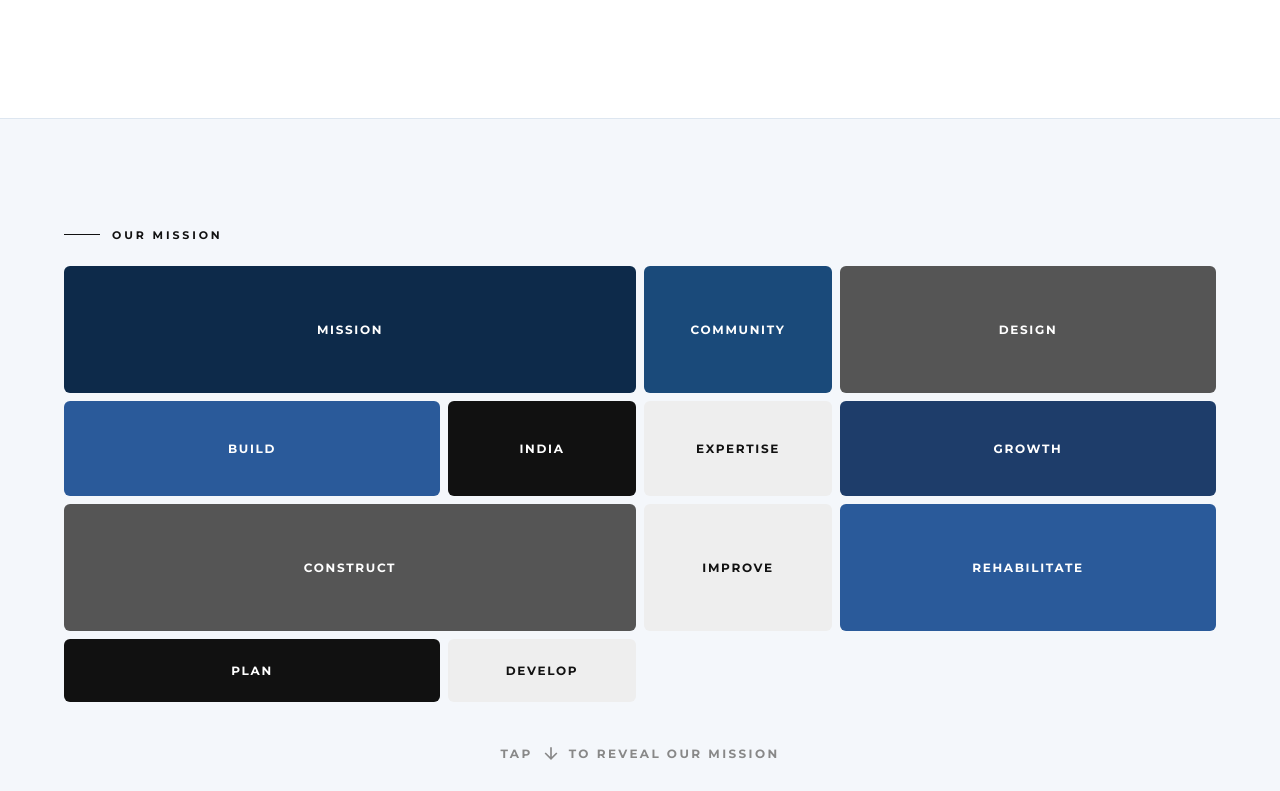
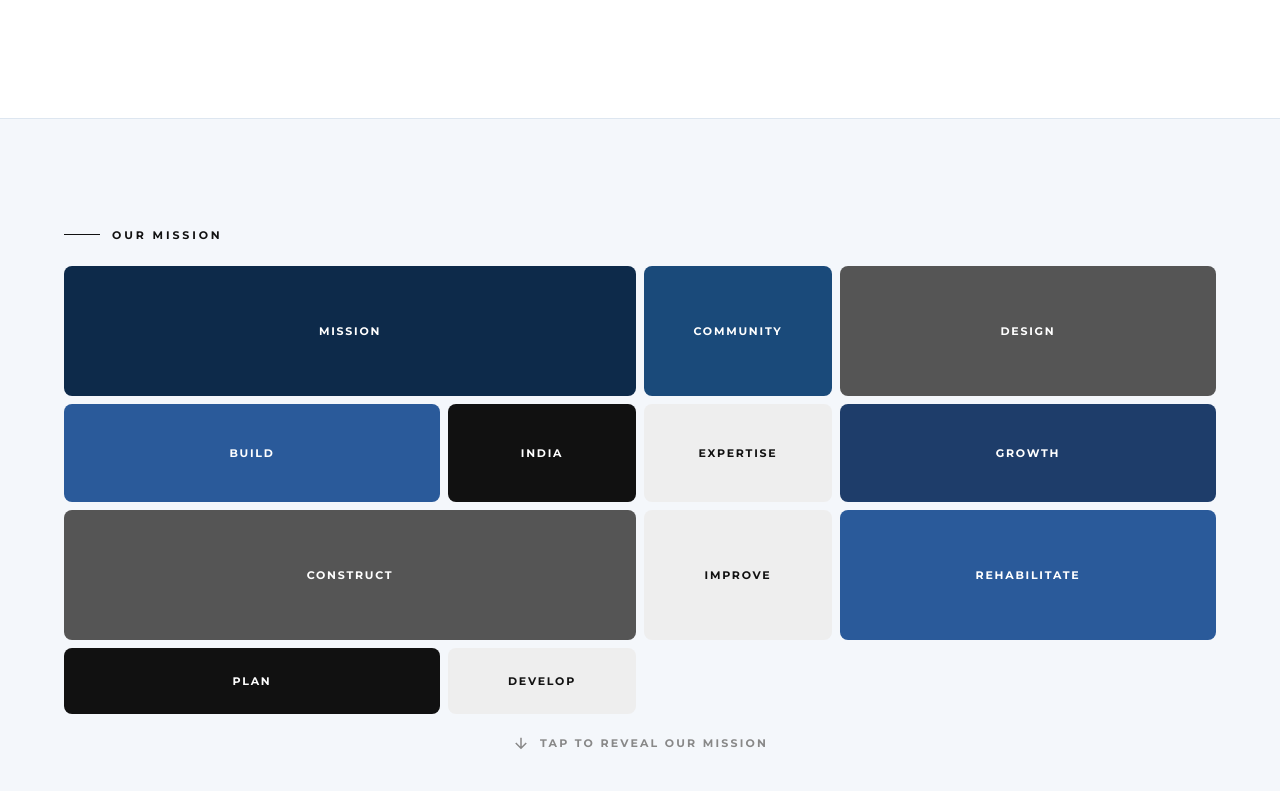
Before and after one commit to shinedigital-s/rosa-group, a React (Vite) app: page /about in a window 1280 px wide. Shown: the part 1509-2300 px from the top of the page. Built offline with nearby package versions, Linux system fonts and the light colour scheme.

Commit message:
IMAGES UPDATED

```diff
--- a/src/components/Navbar.css
+++ b/src/components/Navbar.css
@@ -28,7 +28,7 @@
 }
 
 .nav__logo-img {
-  height: 44px;
+  height: 56px;
   width: auto;
   display: block;
 }
--- a/src/components/Navbar.jsx
+++ b/src/components/Navbar.jsx
@@ -34,7 +34,7 @@ export default function Navbar() {
         {/* LOGO — drop logo.png into src/assets/ */}
         <NavLink to="/" className="nav__logo">
           <img
-            src="src/assets/logo.png"
+            src="src/assets/projects/logo.jpg"
             alt="The ROSA Group"
             className="nav__logo-img"
             onError={e => {
--- a/src/pages/About.css
+++ b/src/pages/About.css
@@ -141,7 +141,7 @@
    3. MISSION — bento smash
 ══════════════════════════════════════════ */
 .about-mission {
-  padding: 100px 0 80px;
+  padding: 100px 0 100px;
   background: #f4f7fb;
   border-top: 1px solid #dde6f0;
 }
@@ -151,14 +151,26 @@
 }
 
 .mission-bento {
-  cursor: pointer;
   min-height: 400px;
   display: flex;
   flex-direction: column;
   align-items: stretch;
-  gap: 1.5rem;
+  gap: 0;
   position: relative;
   user-select: none;
+  overflow: hidden;
+}
+
+.mission-bento--idle {
+  cursor: pointer;
+}
+
+.mission-bento--idle:hover .brick {
+  transform: scale(1.018);
+}
+
+.mission-bento--idle:hover .brick:nth-child(odd) {
+  transform: scale(1.028) rotate(0.4deg);
 }
 
 .mission-bento__wall {
@@ -173,44 +185,37 @@
   align-items: center;
   justify-content: center;
   font-family: var(--font-body);
-  font-size: 12px;
+  font-size: 11px;
   font-weight: 700;
-  letter-spacing: 0.14em;
+  letter-spacing: 0.16em;
   text-transform: uppercase;
-  border-radius: 6px;
-  transition: transform 0.2s var(--ease);
-  will-change: transform;
+  border-radius: 8px;
+  will-change: transform, opacity;
+  transition: transform 0.22s var(--ease);
 }
 
 .brick--small {
-  padding: 24px 16px;
+  padding: 26px 16px;
 }
 
 .brick--medium {
-  padding: 40px 20px;
+  padding: 42px 20px;
 }
 
 .brick--large {
-  padding: 56px 24px;
+  padding: 58px 24px;
   grid-column: span 2;
 }
 
-.mission-bento:hover .brick {
-  transform: scale(1.02);
-}
-
-.mission-bento:hover .brick:nth-child(odd) {
-  transform: scale(1.03) rotate(0.5deg);
-}
-
+/* Hint */
 .mission-bento__hint {
   display: flex;
   align-items: center;
   justify-content: center;
-  gap: 8px;
-  padding: 16px;
+  gap: 10px;
+  padding: 20px;
   color: var(--muted);
-  font-size: 12px;
+  font-size: 11px;
   font-weight: 700;
   letter-spacing: 0.2em;
   text-transform: uppercase;
@@ -221,7 +226,7 @@
 
   0%,
   100% {
-    opacity: .5
+    opacity: .4
   }
 
   50% {
@@ -229,27 +234,18 @@
   }
 }
 
+/* Quote */
 .mission-bento__quote {
   display: flex;
-  gap: 2.5rem;
+  gap: 3rem;
   padding: 20px 0;
-  animation: quoteReveal 0.9s var(--ease) forwards;
+  min-height: 320px;
+  align-items: flex-start;
 }
 
-@keyframes quoteReveal {
-  from {
-    opacity: 0;
-    transform: translateY(30px);
-  }
-
-  to {
-    opacity: 1;
-    transform: translateY(0);
-  }
-}
-
-.mission-bento__quote-line {
+.q-line {
   width: 3px;
+  min-height: 260px;
   background: #1a4a7a;
   border-radius: 2px;
   flex-shrink: 0;
@@ -257,12 +253,18 @@
 
 .mission-bento__quote blockquote {
   font-family: var(--font-display);
-  font-size: clamp(1.7rem, 3vw, 3rem);
+  font-size: clamp(1.8rem, 3vw, 3.2rem);
   font-style: italic;
   font-weight: 300;
-  line-height: 1.55;
+  line-height: 1.6;
   color: var(--charcoal);
   quotes: none;
+}
+
+/* Each word is animated in by GSAP */
+.q-word {
+  display: inline-block;
+  opacity: 0;
 }
 
 /* ══════════════════════════════════════════
@@ -579,6 +581,14 @@
   .brick--large {
     grid-column: span 1;
   }
+
+  .mission-bento__quote {
+    gap: 1.5rem;
+  }
+
+  .q-line {
+    min-height: 180px;
+  }
 }
 
 @media (max-width: 640px) {
--- a/src/pages/About.jsx
+++ b/src/pages/About.jsx
@@ -55,27 +55,11 @@ const PHILOSOPHY = [
   'A craftsman-like pride in knowing what we construct will last for generations',
 ]
 
-/* ── Bento Wall mission component ── */
+/* ── Mission Bento — smooth phased explosion ── */
 function MissionBento() {
-  const [smashed, setSmashed] = useState(false)
+  const [phase, setPhase] = useState('idle') // idle | exploding | revealed
   const wallRef = useRef(null)
-
-  const handleSmash = () => {
-    if (smashed) return
-    // explode every brick outward with GSAP
-    const bricks = wallRef.current.querySelectorAll('.brick')
-    bricks.forEach((b) => {
-      const dx = (Math.random() - 0.5) * 900
-      const dy = (Math.random() - 0.5) * 600
-      const rot = (Math.random() - 0.5) * 720
-      gsap.to(b, {
-        x: dx, y: dy, rotation: rot, opacity: 0,
-        duration: 0.8 + Math.random() * 0.4,
-        ease: 'power3.in',
-      })
-    })
-    gsap.delayedCall(0.6, () => setSmashed(true))
-  }
+  const quoteRef = useRef(null)
 
   const BRICKS = [
     { label: 'Mission', bg: '#0d2a4a', color: '#fff', size: 'large' },
@@ -92,31 +76,106 @@ function MissionBento() {
     { label: 'Develop', bg: '#EEEEEE', color: '#111111', size: 'small' },
   ]
 
+  const handleSmash = () => {
+    if (phase !== 'idle') return
+    setPhase('exploding')
+
+    const bricks = wallRef.current?.querySelectorAll('.brick')
+    if (!bricks) return
+
+    bricks.forEach((brick, i) => {
+      // Each brick gets a unique outward direction + spin
+      const angle = (i / bricks.length) * Math.PI * 2 + Math.random() * 0.5
+      const dist = 280 + Math.random() * 380
+      const dx = Math.cos(angle) * dist
+      const dy = Math.sin(angle) * dist - 100  // bias upward
+      const rot = (Math.random() - 0.5) * 600
+      const delay = i * 0.035                      // smooth stagger wave
+
+      gsap.to(brick, {
+        x: dx,
+        y: dy,
+        rotation: rot,
+        opacity: 0,
+        scale: 0.2 + Math.random() * 0.5,
+        duration: 0.65 + Math.random() * 0.25,
+        delay,
+        ease: 'power3.in',
+        overwrite: true,
+      })
+    })
+
+    // Reveal quote after last brick has flown
+    const lastDelay = (bricks.length - 1) * 0.035 + 0.65
+    gsap.delayedCall(lastDelay * 0.75, () => setPhase('revealed'))
+  }
+
+  // Animate quote word-by-word once revealed
+  useEffect(() => {
+    if (phase !== 'revealed' || !quoteRef.current) return
+
+    const words = quoteRef.current.querySelectorAll('.q-word')
+    const line = quoteRef.current.querySelector('.q-line')
+
+    // Line draws down
+    gsap.fromTo(line,
+      { scaleY: 0, transformOrigin: 'top center' },
+      { scaleY: 1, duration: 1, ease: 'power3.out' }
+    )
+
+    // Words fade + rise + unblur in sequence
+    gsap.fromTo(words,
+      { opacity: 0, y: 14, filter: 'blur(6px)' },
+      {
+        opacity: 1,
+        y: 0,
+        filter: 'blur(0px)',
+        duration: 0.45,
+        stagger: 0.05,
+        ease: 'power2.out',
+        delay: 0.15,
+      }
+    )
+  }, [phase])
+
+  const QUOTE = 'Our mission is to address the needs of our clients through the employment of our expertise in the development, planning and design, improvement, construction and rehabilitation of the living environment of communities throughout India.'
+
   return (
-    <div className="mission-bento" onClick={handleSmash}>
-      {!smashed ? (
-        <>
-          <div className="mission-bento__wall" ref={wallRef}>
+    <div
+      className={`mission-bento${phase === 'idle' ? ' mission-bento--idle' : ''}`}
+      onClick={handleSmash}
+    >
+      {/* Wall — always rendered so ref works during explosion */}
+      <div
+        className="mission-bento__wall"
+        ref={wallRef}
+        style={{ display: phase === 'revealed' ? 'none' : 'grid' }}
+      >
         {BRICKS.map((b, i) => (
           <div key={i} className={`brick brick--${b.size}`} style={{ background: b.bg, color: b.color }}>
             {b.label}
           </div>
         ))}
       </div>
+
+      {/* Hint — only while idle */}
+      {phase === 'idle' && (
         <div className="mission-bento__hint">
-            <span>TAP</span>
-            <svg width="20" height="20" viewBox="0 0 24 24" fill="none" stroke="currentColor" strokeWidth="2"><path d="M12 5v14M5 12l7 7 7-7" /></svg>
-            <span>to reveal our mission</span>
+          <svg width="18" height="18" viewBox="0 0 24 24" fill="none" stroke="currentColor" strokeWidth="2">
+            <path d="M12 5v14M5 12l7 7 7-7" />
+          </svg>
+          <span>Tap to reveal our mission</span>
         </div>
-        </>
-      ) : (
-        <div className="mission-bento__quote">
-          <div className="mission-bento__quote-line" />
+      )}
+
+      {/* Quote — revealed after explosion */}
+      {phase === 'revealed' && (
+        <div className="mission-bento__quote" ref={quoteRef}>
+          <div className="q-line" />
           <blockquote>
-            "Our mission is to address the needs of our clients through the employment
-            of our expertise in the development planning and design, improvement,
-            construction and rehabilitation of the living environment of communities
-            throughout India."
+            {QUOTE.split(' ').map((word, i) => (
+              <span key={i} className="q-word">{word}&nbsp;</span>
+            ))}
           </blockquote>
         </div>
       )}
@@ -129,7 +188,6 @@ export default function About() {
 
   useEffect(() => {
     const ctx = gsap.context(() => {
-      // ── Hero: words animate in with overflow clip ──
       gsap.fromTo('.ah-word',
         { yPercent: 110, skewY: 4 },
         { yPercent: 0, skewY: 0, duration: 1.1, stagger: 0.09, ease: 'power4.out', delay: 0.3 }
@@ -138,8 +196,6 @@ export default function About() {
         { opacity: 0, y: 22 },
         { opacity: 1, y: 0, duration: 0.9, delay: 1.1, ease: 'power3.out' }
       )
-
-      // ── Stat boxes slam in ──
       gsap.fromTo('.stat-box',
         { opacity: 0, y: 60, scale: 0.9 },
         {
@@ -147,8 +203,6 @@ export default function About() {
           scrollTrigger: { trigger: '.about-company', start: 'top 80%' }
         }
       )
-
-      // ── Counter ──
       document.querySelectorAll('.counter').forEach(el => {
         const val = parseFloat(el.dataset.val)
         const suffix = el.dataset.suffix || ''
@@ -160,16 +214,12 @@ export default function About() {
           })
         })
       })
-
-      // ── Story text ──
       gsap.utils.toArray('.reveal').forEach(el => {
         gsap.fromTo(el, { opacity: 0, y: 40 }, {
           opacity: 1, y: 0, duration: 0.9, ease: 'power3.out',
           scrollTrigger: { trigger: el, start: 'top 88%' }
         })
       })
-
-      // ── Philosophy items ──
       gsap.fromTo('.philosophy-item',
         { opacity: 0, x: -50 },
         {
@@ -177,8 +227,6 @@ export default function About() {
           scrollTrigger: { trigger: '.philosophy-list', start: 'top 83%' }
         }
       )
-
-      // ── Vision items ──
       gsap.fromTo('.vision-item',
         { opacity: 0, x: 40 },
         {
@@ -186,8 +234,6 @@ export default function About() {
           scrollTrigger: { trigger: '.vision-list', start: 'top 83%' }
         }
       )
-
-      // ── Value cards: pop onto screen ──
       gsap.fromTo('.value-card',
         { opacity: 0, scale: 0.82, y: 40 },
         {
@@ -195,8 +241,6 @@ export default function About() {
           scrollTrigger: { trigger: '.values-grid', start: 'top 83%' }
         }
       )
-
-      // ── Approach ──
       gsap.fromTo('.approach-block',
         { opacity: 0, y: 30 },
         {
@@ -204,7 +248,6 @@ export default function About() {
           scrollTrigger: { trigger: '.approach-grid', start: 'top 85%' }
         }
       )
-
     }, ref)
     return () => ctx.revert()
   }, [])
@@ -212,7 +255,6 @@ export default function About() {
   return (
     <div className="about" ref={ref}>
 
-      {/* ── 1. HERO ── */}
       <section className="about-hero">
         <div className="about-hero__bg" />
         <div className="container about-hero__inner">
@@ -220,7 +262,6 @@ export default function About() {
             <span className="eyebrow__line" /><span className="eyebrow__text">About Us</span>
           </div>
           <h1 className="about-hero__title">
-            {/* Each line clipped so words slide up cleanly */}
             <span className="ah-line"><span className="ah-word">We don't just</span></span>
             <span className="ah-line"><span className="ah-word">build structures.</span></span>
             <span className="ah-line">
@@ -235,11 +276,8 @@ export default function About() {
         </div>
       </section>
 
-      {/* ── 2. COMPANY STATS + STORY ── */}
       <section className="about-company">
         <div className="container about-company__grid">
-
-          {/* Stat boxes — dominant left column */}
           <div className="about-company__left">
             {[
               { val: '20', suffix: '+', label: 'Years of Excellence', accent: '#1a4a7a' },
@@ -247,42 +285,22 @@ export default function About() {
               { val: '6', suffix: '', label: 'States Served', accent: '#1e3d6a' },
             ].map(({ val, suffix, label, accent }) => (
               <div className="stat-box" key={label} style={{ '--accent': accent }}>
-                <span className="counter stat-box__num" data-val={val} data-suffix={suffix}>
-                  {val}{suffix}
-                </span>
+                <span className="counter stat-box__num" data-val={val} data-suffix={suffix}>{val}{suffix}</span>
                 <span className="stat-box__label">{label}</span>
                 <div className="stat-box__bar" />
               </div>
             ))}
           </div>
-
-          {/* Story text — secondary right */}
           <div className="about-company__right">
-            <div className="eyebrow reveal">
-              <span className="eyebrow__line" /><span className="eyebrow__text">Our Story</span>
-            </div>
-            <h2 className="section-title reveal">
-              A multi-disciplinary firm <em>built for India</em>
-            </h2>
-            <p className="reveal">
-              ROSA Infra is a multi-disciplinary firm founded specifically to address the diverse
-              needs of our clients throughout India. Specialised associates have joined forces
-              under one umbrella — The ROSA Group.
-            </p>
-            <p className="reveal">
-              Each specialised company consists of highly qualified and experienced individuals
-              with a unique combination of backgrounds in infrastructure development and
-              practical implementation experience in their fields of expertise.
-            </p>
-            <p className="reveal">
-              This unique combination enables us to implement the best available technology
-              in a practical sense in a developing environment.
-            </p>
+            <div className="eyebrow reveal"><span className="eyebrow__line" /><span className="eyebrow__text">Our Story</span></div>
+            <h2 className="section-title reveal">A multi-disciplinary firm <em>built for India</em></h2>
+            <p className="reveal">ROSA Infra is a multi-disciplinary firm founded specifically to address the diverse needs of our clients throughout India. Specialised associates have joined forces under one umbrella — The ROSA Group.</p>
+            <p className="reveal">Each specialised company consists of highly qualified and experienced individuals with a unique combination of backgrounds in infrastructure development and practical implementation experience in their fields of expertise.</p>
+            <p className="reveal">This unique combination enables us to implement the best available technology in a practical sense in a developing environment.</p>
           </div>
         </div>
       </section>
 
-      {/* ── 3. MISSION — bento wall smash ── */}
       <section className="about-mission">
         <div className="container">
           <div className="eyebrow about-mission__eyebrow">
@@ -292,28 +310,17 @@ export default function About() {
         </div>
       </section>
 
-      {/* ── 4. PHILOSOPHY ── */}
       <section className="about-philosophy">
         <div className="container">
           <div className="philosophy-header">
-            <div className="eyebrow reveal">
-              <span className="eyebrow__line" /><span className="eyebrow__text">Our Philosophy</span>
-            </div>
-            <h2 className="section-title reveal">
-              Over 20 years of <em>guiding values</em>
-            </h2>
-            <p className="philosophy-lead reveal">
-              Over the past 20 years, ROSA Infra has emerged as one of the most respected general
-              contracting firms in Mumbai — repeatedly proving our ability to take large, complex
-              projects and complete them on time, on budget, and at the highest levels of quality.
-            </p>
+            <div className="eyebrow reveal"><span className="eyebrow__line" /><span className="eyebrow__text">Our Philosophy</span></div>
+            <h2 className="section-title reveal">Over 20 years of <em>guiding values</em></h2>
+            <p className="philosophy-lead reveal">Over the past 20 years, ROSA Infra has emerged as one of the most respected general contracting firms in Mumbai — repeatedly proving our ability to take large, complex projects and complete them on time, on budget, and at the highest levels of quality.</p>
           </div>
           <div className="philosophy-list">
             {PHILOSOPHY.map((item, i) => (
               <div className="philosophy-item" key={i}>
-                <span className="philosophy-item__num" style={{
-                  color: ['#1a4a7a', '#2a5a9a', '#1e3d6a', '#1a4a7a'][i]
-                }}>0{i + 1}</span>
+                <span className="philosophy-item__num" style={{ color: ['#1a4a7a', '#2a5a9a', '#1e3d6a', '#1a4a7a'][i] }}>0{i + 1}</span>
                 <p>{item}</p>
                 <svg className="philosophy-item__arrow" width="20" height="20" viewBox="0 0 24 24" fill="none" stroke="currentColor" strokeWidth="1.5"><path d="M5 12h14M12 5l7 7-7 7" /></svg>
               </div>
@@ -322,28 +329,17 @@ export default function About() {
         </div>
       </section>
 
-      {/* ── 5. VISION ── */}
       <section className="about-vision">
         <div className="container about-vision__grid">
           <div className="about-vision__left">
-            <div className="eyebrow reveal">
-              <span className="eyebrow__line" /><span className="eyebrow__text">Vision</span>
-            </div>
-            <h2 className="section-title reveal">
-              Contractor of <em>choice</em><br />across India
-            </h2>
-            <p className="reveal">
-              ROSA Infra aims to be the contractor of choice in the construction industry
-              throughout India — through a solid commitment to safe, timely, high quality,
-              innovative and cost-effective construction.
-            </p>
+            <div className="eyebrow reveal"><span className="eyebrow__line" /><span className="eyebrow__text">Vision</span></div>
+            <h2 className="section-title reveal">Contractor of <em>choice</em><br />across India</h2>
+            <p className="reveal">ROSA Infra aims to be the contractor of choice in the construction industry throughout India — through a solid commitment to safe, timely, high quality, innovative and cost-effective construction.</p>
           </div>
           <ul className="vision-list">
             {VISION_ITEMS.map((item, i) => (
               <li className="vision-item" key={i}>
-                <span className="vision-item__dot" style={{
-                  background: ['#1a4a7a', '#2a5a9a', '#1e3d6a'][i]
-                }} />
+                <span className="vision-item__dot" style={{ background: ['#1a4a7a', '#2a5a9a', '#1e3d6a'][i] }} />
                 <p>{item}</p>
               </li>
             ))}
@@ -351,21 +347,16 @@ export default function About() {
         </div>
       </section>
 
-      {/* ── 6. VALUES — SVG icons, pop animation ── */}
       <section className="about-values">
         <div className="container">
           <div className="about-values__header">
-            <div className="eyebrow reveal">
-              <span className="eyebrow__line" /><span className="eyebrow__text">Values</span>
-            </div>
+            <div className="eyebrow reveal"><span className="eyebrow__line" /><span className="eyebrow__text">Values</span></div>
             <h2 className="section-title reveal">The principles that <em>guide us</em></h2>
           </div>
           <div className="values-grid">
             {VALUES.map(({ Icon, title, desc, accent }) => (
               <div className="value-card" key={title} style={{ '--card-accent': accent }}>
-                <div className="value-card__icon-wrap">
-                  <Icon />
-                </div>
+                <div className="value-card__icon-wrap"><Icon /></div>
                 <h3>{title}</h3>
                 <p>{desc}</p>
                 <div className="value-card__bottom-line" />
@@ -375,20 +366,11 @@ export default function About() {
         </div>
       </section>
 
-      {/* ── 7. APPROACH ── */}
       <section className="about-approach">
         <div className="container">
-          <div className="eyebrow reveal">
-            <span className="eyebrow__line" /><span className="eyebrow__text">Approach to Business</span>
-          </div>
-          <h2 className="section-title reveal" style={{ marginBottom: '16px' }}>
-            From <em>needs assessment</em> to hand-over
-          </h2>
-          <p className="approach-lead reveal">
-            ROSA Infra provides a full range of services — from needs assessment and project
-            identification through design, procurement, construction, project management,
-            maintenance, and operation.
-          </p>
+          <div className="eyebrow reveal"><span className="eyebrow__line" /><span className="eyebrow__text">Approach to Business</span></div>
+          <h2 className="section-title reveal" style={{ marginBottom: '16px' }}>From <em>needs assessment</em> to hand-over</h2>
+          <p className="approach-lead reveal">ROSA Infra provides a full range of services — from needs assessment and project identification through design, procurement, construction, project management, maintenance, and operation.</p>
           <div className="approach-grid">
             {[
               ['01', 'Needs Assessment', 'Deep-dive into what the client requires, site constraints, and community impact.', '#1a4a7a'],
--- a/src/pages/Projects.jsx
+++ b/src/pages/Projects.jsx
@@ -140,7 +140,7 @@ export default function Projects() {
             <span className="eyebrow__line" /><span className="eyebrow__text">Our Work</span>
           </div>
           <h1 className="projects-hero__title">
-            {['Every', 'structure', 'tells', 'a'].map((w, i) => (
+            {['Every structure tells a'].map((w, i) => (
               <span key={i} className="word">{w} </span>
             ))}
             <br />
```
Also changed, not shown: src/components/Footer.jsx (+7 -4 lines), src/assets/projects/logo.jpeg (deleted), src/assets/projects/logo.jpg (added). Lines whose indentation alone changed are shown as unchanged.
